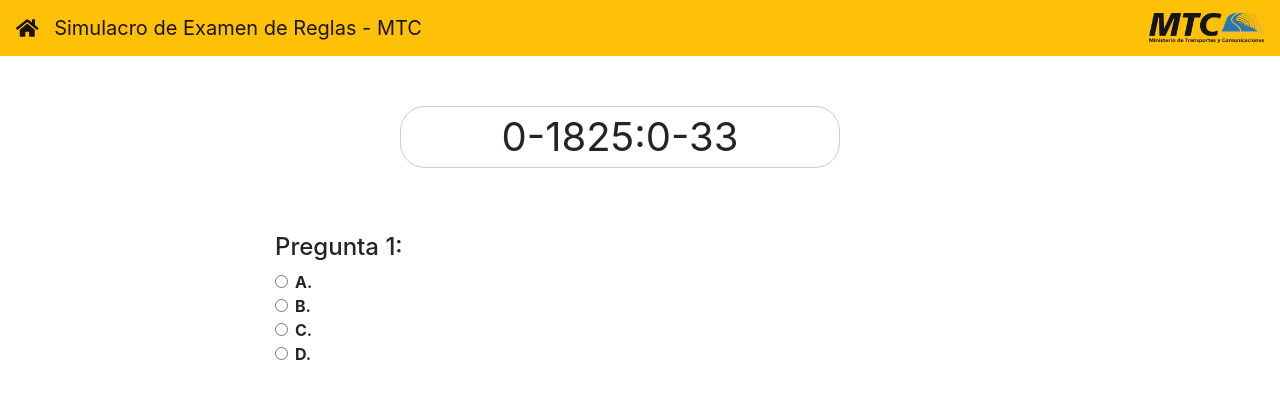
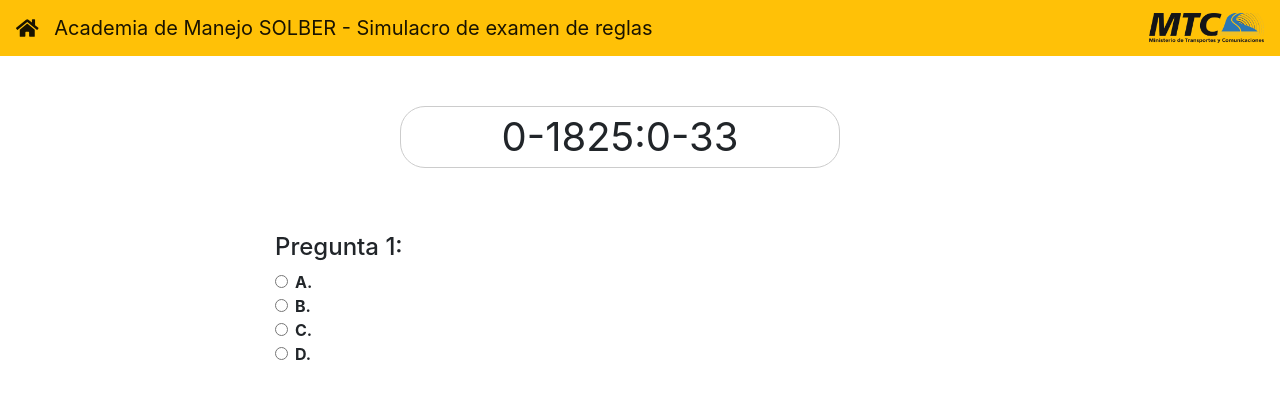
Before and after one commit to brenda151295/mtc_quiz, a Django app: page /quiz/avanzado/ in a window 1280 px wide. Shown: the top 420 px of the page. Run offline with Django 3.2, Linux system fonts and the light colour scheme; data that the repository does not hold is empty; some libraries are stand-ins or nearby versions.

Commit message:
Fix details

```diff
--- a/quiz/templates/avanzado.html
+++ b/quiz/templates/avanzado.html
@@ -11,7 +11,7 @@
           {% csrf_token %}
           <input type="hidden" name="id" value="{{ pregunta.id }}">
           <h1 class="cover-heading">Pregunta {{ numero }}: {{pregunta.enunciado}}</h1>
-          {% if pregunta.imagen_enunciado%}9
+          {% if pregunta.imagen_enunciado%}
             <img class="rounded mx-auto d-block" src="/media/{{pregunta.imagen_enunciado}}">
           {% endif %}
           <div
--- a/quiz/templates/base.html
+++ b/quiz/templates/base.html
@@ -20,7 +20,7 @@
 
   <body class="text-center">
     <nav class="navbar navbar-expand-md fixed-top navbar-light bg-yellow">
-      <a class="navbar-brand" href="{% url 'home' %}"><i class="fas fa-home title-home"></i> Simulacro de Examen de Reglas - MTC</a>
+      <a class="navbar-brand" href="{% url 'home' %}"><i class="fas fa-home title-home"></i> Academia de Manejo SOLBER - Simulacro de examen de reglas</a>
       <button class="navbar-toggler p-0 border-0" type="button" data-toggle="offcanvas">
         <span class="navbar-toggler-icon"></span>
       </button>
```
